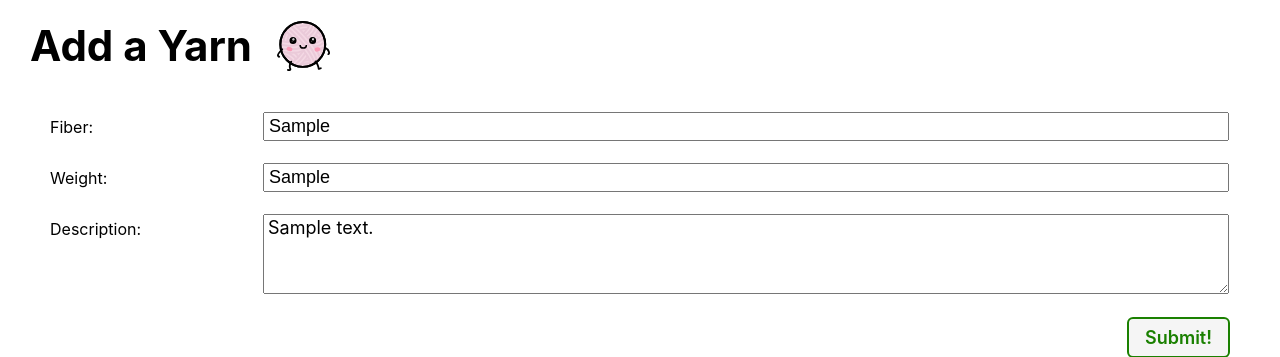
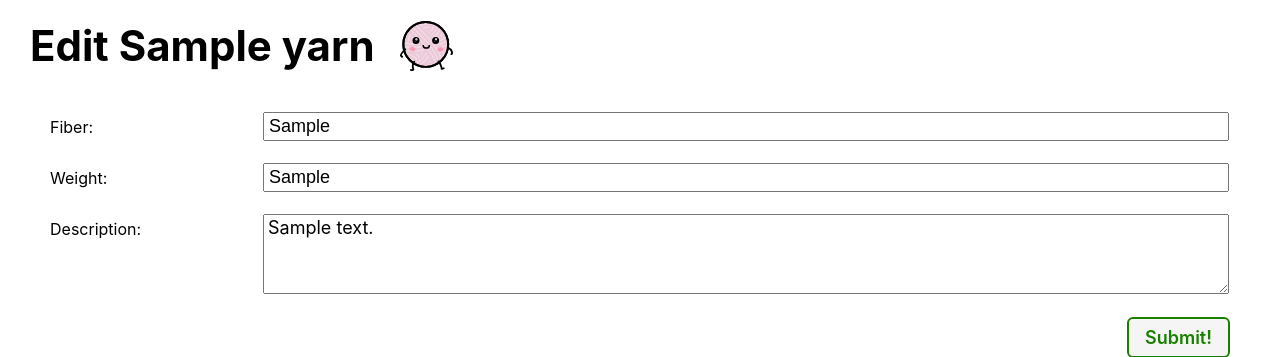
Before and after one commit to nonchalamment/yarn-collector, a Django app: page /yarns/1/update/ in a window 1280 px wide. Shown: the part 120-477 px from the top of the page. Run offline with Django 4.2, Linux system fonts and the light colour scheme; tables that the repository leaves empty hold one stand-in row (values such as "Sample post").

Commit message:
customize yarn form template

```diff
--- a/main_app/templates/main_app/yarn_form.html
+++ b/main_app/templates/main_app/yarn_form.html
@@ -8,7 +8,11 @@
 {% block content %}
 
 <div class="page-header">
-  <h1>Add a Yarn</h1>
+  {% if yarn %}
+    <h1>Edit {{ yarn.name }}</h1>
+  {% else %}
+    <h1>Add a Yarn</h1>
+  {% endif %}
   <img src="{% static 'images/happy.svg' %}" alt="A happy yarn"/>
 </div>
 {% comment %}
```
